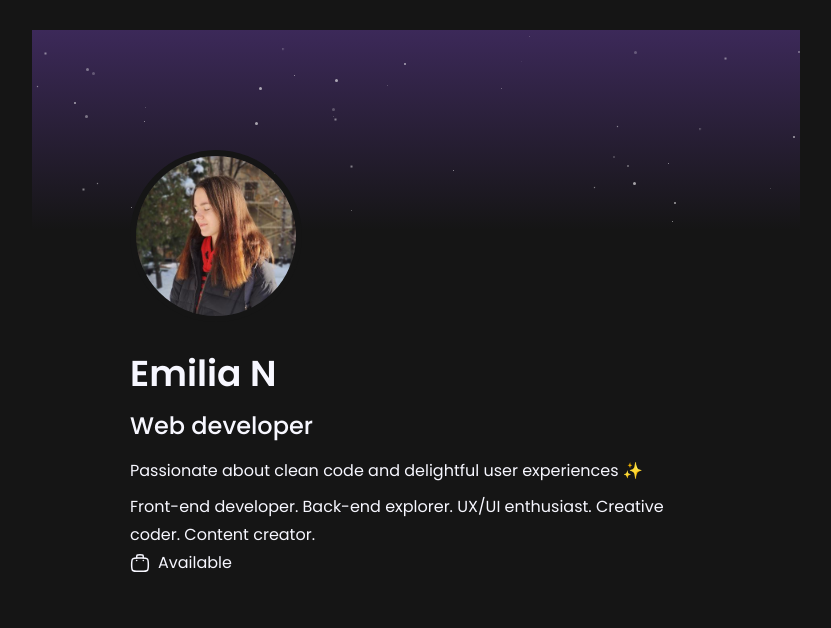
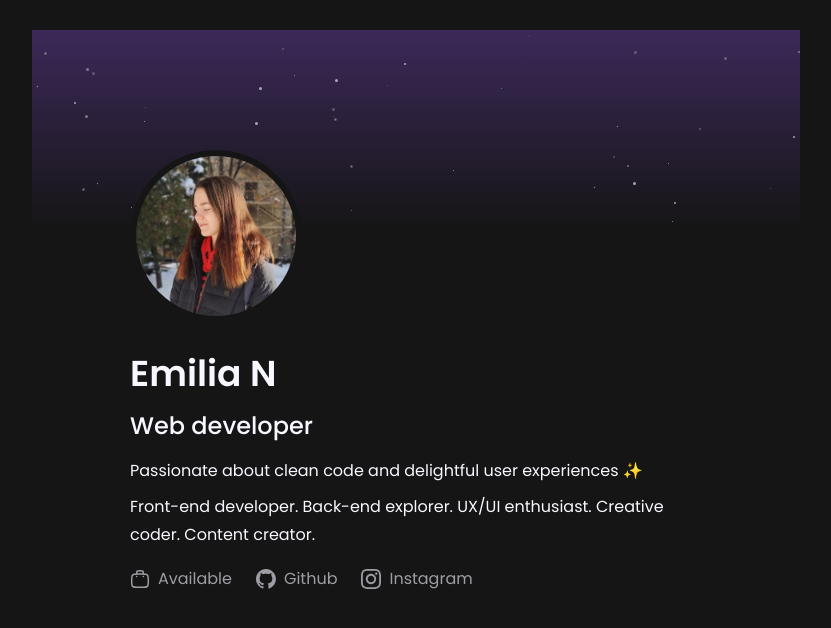
Before and after one commit to longzhang920909/portfolio, a React (Vite) app: page / in a window 1280 px wide. Shown: the top 628 px of the page, without its empty margins (224-1055 px from the left). Built offline with nearby package versions, Linux system fonts and the light colour scheme.

Commit message:
Create profile links

```diff
--- a/src/app/assets/styles.ts
+++ b/src/app/assets/styles.ts
@@ -10,6 +10,7 @@ export const GlobalStyles = createGlobalStyle({
   html: {
     fontFamily: theme.text.fontFamily,
     lineHeight: theme.text.lineHeight,
+    color: theme.palette.text.primary,
   },
   '*': {
     margin: 0,
--- a/src/components/profile/profile.tsx
+++ b/src/components/profile/profile.tsx
@@ -6,7 +6,8 @@ import image from './assets/img/photo.png';
 import { StyledProfilePicture } from './assets/profile.styles';
 import Box from '../../ui/box/box.tsx';
 import IconLink from '../../ui/icon-link';
-import { SuitcaseIcon } from '../../ui/icons';
+import { GithubIcon, SuitcaseIcon } from '../../ui/icons';
+import InstagramIcon from '../../ui/icons/instagram-icon.tsx';
 
 const Profile: FC = () => {
   return (
@@ -31,12 +32,25 @@ const Profile: FC = () => {
         </Text>
         <Box
           sx={() => ({
+            marginTop: '20px',
             display: 'flex',
+            alignItems: 'center',
+            gap: '24px',
           })}
         >
           <IconLink
             icon={<SuitcaseIcon />}
             label={'Available'}
+            href={'javascript:void'}
+          />
+          <IconLink
+            icon={<GithubIcon />}
+            label={'Github'}
+            href={'javascript:void'}
+          />
+          <IconLink
+            icon={<InstagramIcon />}
+            label={'Instagram'}
             href={'javascript:void'}
           />
         </Box>
--- a/src/ui/box/box.tsx
+++ b/src/ui/box/box.tsx
@@ -1,14 +1,13 @@
 import { FC, HTMLAttributes } from 'react';
 import styled, { CSSObject, DefaultTheme, useTheme } from 'styled-components';
 
-type SCSSStyles = string;
 interface TBoxProps {
   sx?: (theme: DefaultTheme) => CSSObject;
   as?: keyof HTMLElementTagNameMap;
 }
 
-const StyledBox = styled('div')(({ style }) => ({
-  ...style,
+const StyledBox = styled('div')<{ $ownStyle: any }>(({ $ownStyle }) => ({
+  ...$ownStyle,
 }));
 
 const Box: FC<
@@ -16,11 +15,8 @@ const Box: FC<
 > = ({ children, as = 'div', sx, ...props }) => {
   const theme = useTheme();
 
-  let styles: CSSObject | SCSSStyles | undefined =
-    typeof sx === 'function' ? sx(theme) : sx;
-
   return (
-    <StyledBox {...props} as={as} style={styles}>
+    <StyledBox {...props} as={as} $ownStyle={sx && sx(theme)}>
       {children}
     </StyledBox>
   );
--- a/src/ui/icon-link/icon-link.tsx
+++ b/src/ui/icon-link/icon-link.tsx
@@ -12,15 +12,14 @@ const IconLink: FC<{
     <Box
       as={'a'}
       href={href}
-      sx={(theme) => {
-        return {
-          display: 'flex',
-          alignItems: 'center',
-          gap: '.5em',
-          textDecoration: 'none',
-          color: theme.palette.text.primary,
-        };
-      }}
+      sx={(theme) => ({
+        display: 'flex',
+        alignItems: 'center',
+        gap: '.5em',
+        textDecoration: 'none',
+        color: theme.palette.text.secondary,
+        lineHeight: 1,
+      })}
     >
       <Box as={'span'} sx={() => ({ width: 20, height: 20 })}>
         {icon}
--- a/src/ui/icons/github-icon.tsx
+++ b/src/ui/icons/github-icon.tsx
@@ -1,35 +1,25 @@
 import { FC } from 'react';
 
-const GithubIcon: FC = () => {
+const GithubIcon: FC<{ size?: number; color?: string }> = ({
+  size = 20,
+  color,
+}) => {
   return (
     <svg
-      width="20.000000"
-      height="20.000000"
+      width={size}
+      height={size}
       viewBox="0 0 20 20"
       fill="none"
       xmlns="http://www.w3.org/2000/svg"
       xmlnsXlink="http://www.w3.org/1999/xlink"
     >
-      <defs>
-        <clipPath id="clip8_115">
-          <rect
-            id="svg"
-            width="20.000000"
-            height="19.591837"
-            fill="white"
-            fillOpacity="0"
-          />
-        </clipPath>
-      </defs>
-      <g clipPath="url(#clip8_115)">
       <path
         id="path"
         d="M9.97 0C4.45 0 0 4.48 0 10.04C0 14.48 2.85 18.24 6.81 19.57C7.31 19.67 7.49 19.35 7.49 19.09C7.49 18.85 7.47 18.05 7.47 17.22C4.7 17.82 4.12 16.03 4.12 16.03C3.68 14.86 3.02 14.56 3.02 14.56C2.11 13.95 3.08 13.95 3.08 13.95C4.09 14.01 4.62 14.98 4.62 14.98C5.51 16.51 6.94 16.08 7.52 15.81C7.6 15.16 7.87 14.71 8.15 14.46C5.94 14.23 3.61 13.37 3.61 9.51C3.61 8.41 4.01 7.51 4.63 6.81C4.53 6.56 4.19 5.53 4.73 4.15C4.73 4.15 5.57 3.89 7.47 5.18C8.29 4.96 9.12 4.85 9.97 4.85C10.81 4.85 11.67 4.97 12.46 5.18C14.36 3.89 15.2 4.15 15.2 4.15C15.74 5.53 15.4 6.56 15.3 6.81C15.94 7.51 16.32 8.41 16.32 9.51C16.32 13.37 13.99 14.21 11.76 14.46C12.13 14.78 12.44 15.38 12.44 16.33C12.44 17.67 12.42 18.75 12.42 19.09C12.42 19.35 12.61 19.67 13.1 19.57C17.06 18.24 19.92 14.48 19.92 10.04C19.94 4.48 15.46 0 9.97 0Z"
-          fill="#9D9DA4"
+        fill={color ?? 'currentColor'}
         fillOpacity="1.000000"
         fillRule="evenodd"
       />
-      </g>
     </svg>
   );
 };
--- a/src/ui/icons/instagram-icon.tsx
+++ b/src/ui/icons/instagram-icon.tsx
@@ -1,35 +1,25 @@
 import { FC } from 'react';
 
-const InstagramIcon: FC = () => {
+const InstagramIcon: FC<{ size?: number; color?: string }> = ({
+  size = 20,
+  color,
+}) => {
   return (
     <svg
-      width="20.000000"
-      height="20.000000"
+      width={size}
+      height={size}
       viewBox="0 0 20 20"
       fill="none"
       xmlns="http://www.w3.org/2000/svg"
       xmlnsXlink="http://www.w3.org/1999/xlink"
     >
-      <defs>
-        <clipPath id="clip8_117">
-          <rect
-            id="svg"
-            width="20.000000"
-            height="20.000000"
-            fill="white"
-            fillOpacity="0"
-          />
-        </clipPath>
-      </defs>
-      <g clipPath="url(#clip8_117)">
       <path
         id="path"
         d="M10 1.8C12.67 1.8 12.98 1.81 14.04 1.86C16.75 1.98 18.01 3.27 18.14 5.96C18.18 7.01 18.19 7.33 18.19 10C18.19 12.67 18.18 12.98 18.14 14.04C18.01 16.72 16.75 18.01 14.04 18.14C12.98 18.18 12.67 18.19 10 18.19C7.33 18.19 7.01 18.18 5.95 18.14C3.24 18.01 1.98 16.72 1.86 14.04C1.81 12.98 1.8 12.67 1.8 10C1.8 7.33 1.81 7.01 1.86 5.95C1.98 3.27 3.24 1.98 5.95 1.86C7.01 1.81 7.33 1.8 10 1.8ZM10 0C7.28 0 6.94 0.01 5.87 0.06C2.24 0.22 0.22 2.24 0.06 5.87C0.01 6.94 0 7.28 0 10C0 12.71 0.01 13.05 0.05 14.12C0.22 17.75 2.24 19.77 5.87 19.94C6.94 19.98 7.28 20 10 20C12.71 20 13.05 19.98 14.12 19.94C17.75 19.77 19.77 17.75 19.93 14.12C19.98 13.05 20 12.71 20 10C20 7.28 19.98 6.94 19.94 5.87C19.77 2.24 17.75 0.22 14.12 0.06C13.05 0.01 12.71 0 10 0ZM10 4.86C7.16 4.86 4.86 7.16 4.86 10C4.86 12.83 7.16 15.13 10 15.13C12.83 15.13 15.13 12.83 15.13 10C15.13 7.16 12.83 4.86 10 4.86ZM10 13.33C8.15 13.33 6.66 11.84 6.66 10C6.66 8.15 8.15 6.66 10 6.66C11.84 6.66 13.33 8.15 13.33 10C13.33 11.84 11.84 13.33 10 13.33ZM15.33 3.46C14.67 3.46 14.13 4 14.13 4.66C14.13 5.32 14.67 5.86 15.33 5.86C16 5.86 16.53 5.32 16.53 4.66C16.53 4 16 3.46 15.33 3.46Z"
-          fill="#9D9DA4"
+        fill={color ?? 'currentColor'}
         fillOpacity="1.000000"
         fillRule="nonzero"
       />
-      </g>
     </svg>
   );
 };
--- a/src/ui/text/text.tsx
+++ b/src/ui/text/text.tsx
@@ -11,7 +11,7 @@ const Text: FC<TTextProps> = ({
   const theme = useTheme();
   const styleObj = {
     ...theme.text.variants[variant],
-    color: theme.palette.text.primary,
+    color: 'inherit', // theme.palette.text.primary
     ...style,
   };
 
```
Lines whose indentation alone changed are shown as unchanged.
